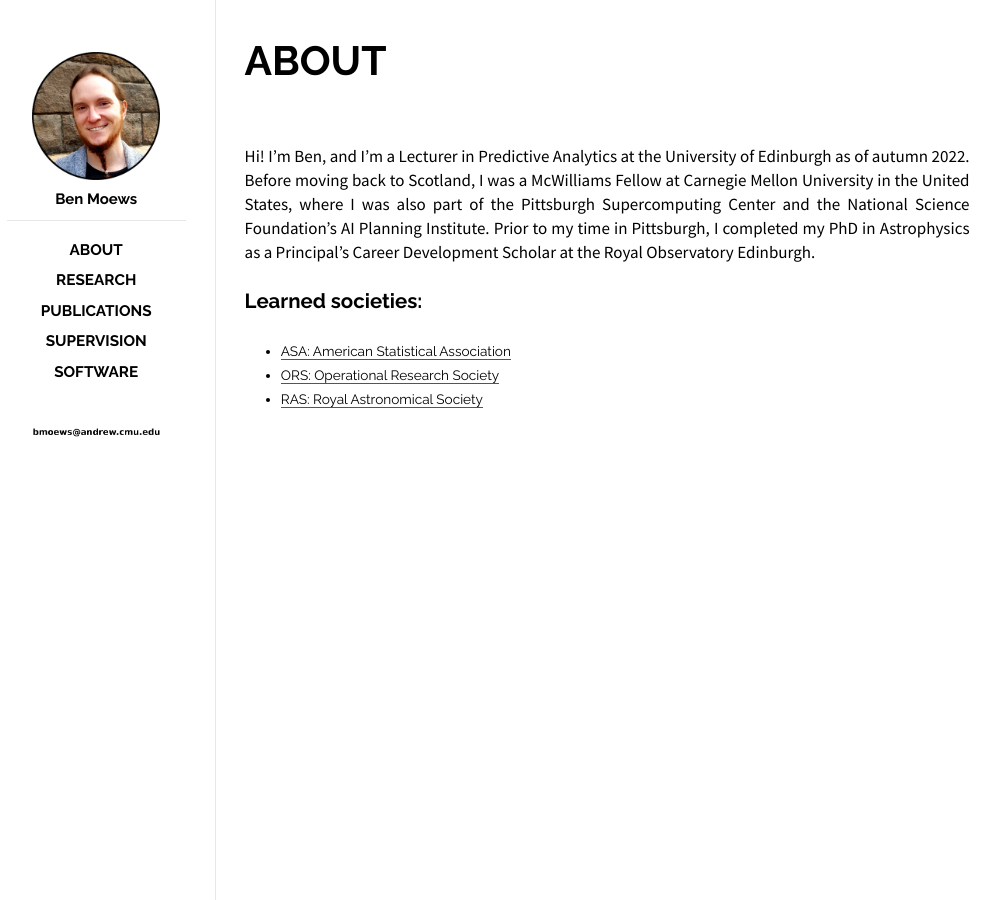
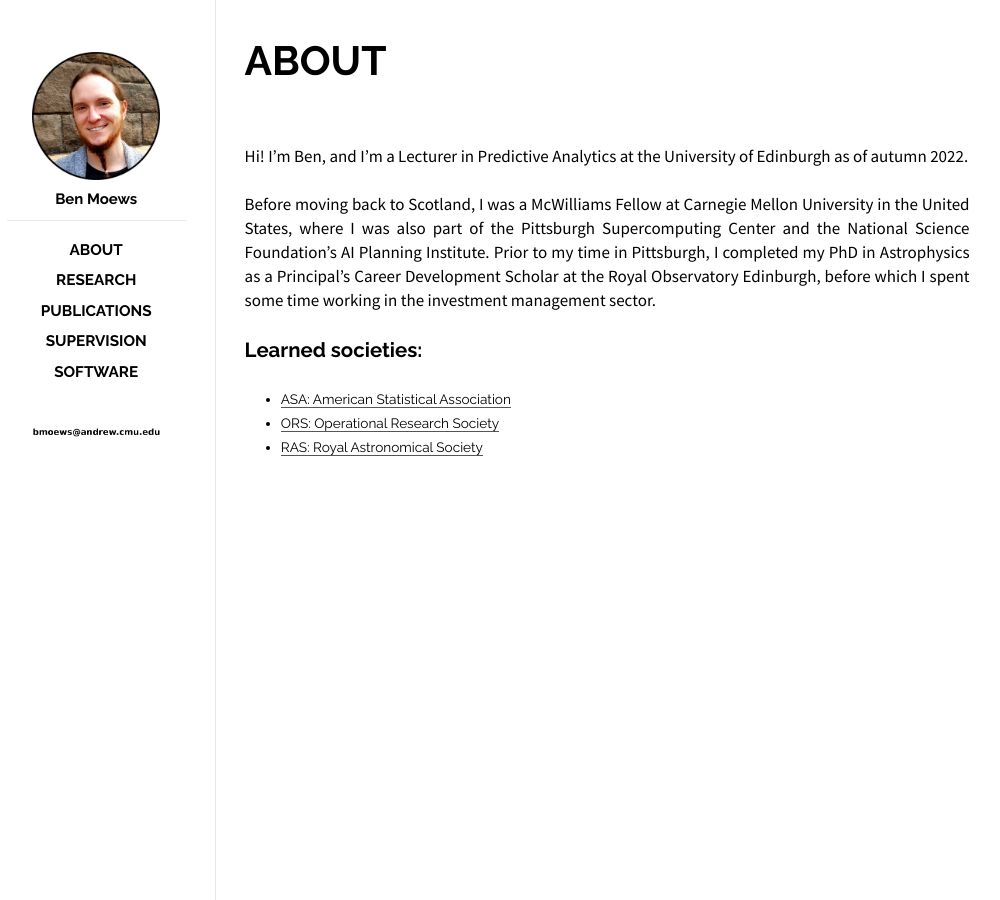
Before and after one commit to moews/moews.github.io, a Jekyll site: the page built from _posts/2017-03-27-about.md, in a window 1280 px wide. Shown: the whole page, without its empty margins (143-1143 px from the left). Built offline with Jekyll 4.4.1, drawn with Linux system fonts in a browser that asks for light colours; some of the changed lines change nothing that is shown.

Commit message:
Update 2017-03-27-about.md

```diff
--- a/_posts/2017-03-27-about.md
+++ b/_posts/2017-03-27-about.md
@@ -8,11 +8,11 @@
 
 <br>
 
-Hi! I'm Ben, and I'm a Lecturer in Predictive Analytics at the University of Edinburgh as of autumn 2022. Before moving back to Scotland, I was a McWilliams Fellow at Carnegie Mellon University in the United States, where I was also part of the Pittsburgh Supercomputing Center and the National Science Foundation's AI Planning Institute. Prior to my time in Pittsburgh, I completed my PhD in Astrophysics as a Principal's Career Development Scholar at the Royal Observatory Edinburgh.
+<!--Hi! I'm Ben, and I'm a Lecturer in Predictive Analytics at the University of Edinburgh as of autumn 2022. Before moving back to Scotland, I was a McWilliams Fellow at Carnegie Mellon University in the United States, where I was also part of the Pittsburgh Supercomputing Center and the National Science Foundation's AI Planning Institute. Prior to my time in Pittsburgh, I completed my PhD in Astrophysics as a Principal's Career Development Scholar at the Royal Observatory Edinburgh.-->
 
-<!--Hi! I'm Ben, and I'm a Lecturer in Predictive Analytics at the University of Edinburgh as of autumn 2022.
+Hi! I'm Ben, and I'm a Lecturer in Predictive Analytics at the University of Edinburgh as of autumn 2022.
 
-Before moving back to Scotland, I was a McWilliams Fellow at Carnegie Mellon University in the United States, where I was also part of the Pittsburgh Supercomputing Center and the National Science Foundation's AI Planning Institute. Prior to my time in Pittsburgh, I completed my PhD in Astrophysics as a Principal's Career Development Scholar at the Royal Observatory Edinburgh. Before that, I spent some time working in the investment management sector.-->
+Before moving back to Scotland, I was a McWilliams Fellow at Carnegie Mellon University in the United States, where I was also part of the Pittsburgh Supercomputing Center and the National Science Foundation's AI Planning Institute. Prior to my time in Pittsburgh, I completed my PhD in Astrophysics as a Principal's Career Development Scholar at the Royal Observatory Edinburgh, before which I spent some time working in the investment management sector.
 
 <!--Hi! I'm Ben, and I'm a Lecturer in Predictive Analytics at the University of Edinburgh. Before moving back to Scotland, I was a McWilliams Fellow at Carnegie Mellon University in the United States, where I was also part of the Pittsburgh Supercomputing Center and the NSF AI Planning Institute.
 
```
